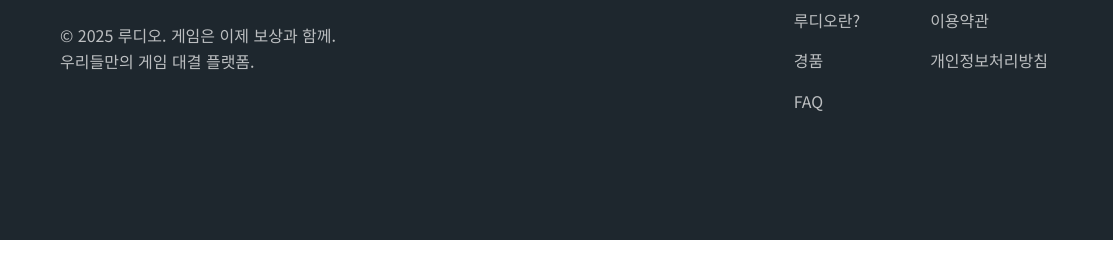
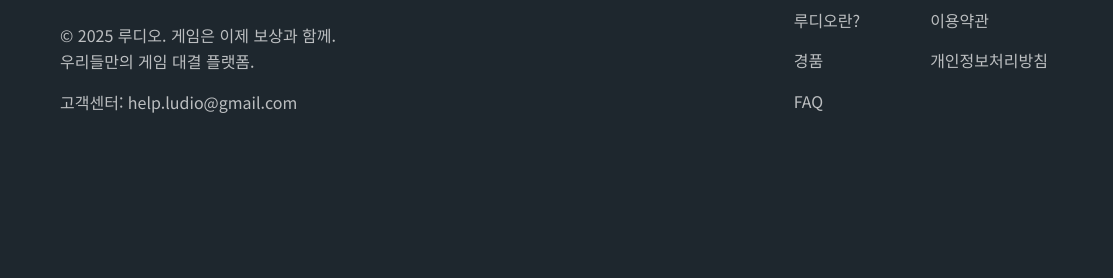
Before and after one commit to kojohy10/ludio_blog, a plain HTML site: page index.html in a window 1280 px wide. Shown: the part 5600-5878 px from the top of the page, 0-1113 px from the left. Before the commit the page ends 5840 px from the top, so only its background shows below. Drawn offline with Linux system fonts and the light colour scheme.

Commit message:
Add files via upload

```diff
--- a/index.html
+++ b/index.html
@@ -185,6 +185,7 @@
                 <div class="footer-logo">
                     <img src="assets/ic_launcher.png" alt="루디오 로고">
                     <p>© 2025 루디오. 게임은 이제 보상과 함께.<br>우리들만의 게임 대결 플랫폼.</p>
+                    <p style="margin-top: 10px; color: rgba(255, 255, 255, 0.7);">고객센터: help.ludio@gmail.com</p>
                 </div>
                 <div class="footer-links">
                     <div class="footer-link-group">
```
